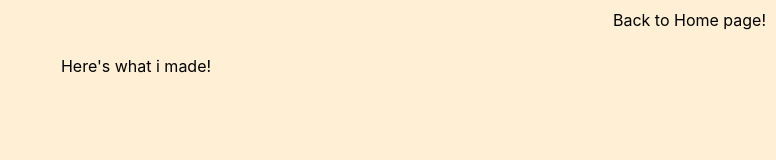
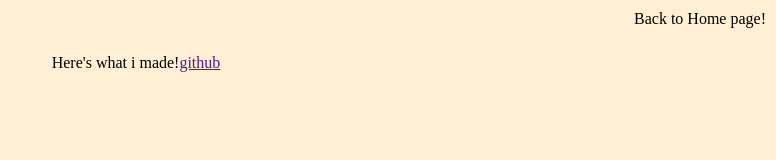
Before and after one commit to naima-shk/Blog, a React (Create React App) app in the folder Frontend/: page /Projects in a window 1280 px wide. Shown: the top 160 px of the page, without its empty margins (504-1280 px from the left). Built offline with nearby package versions, Linux system fonts and the light colour scheme.

Commit message:
'upgrading'

```diff
--- a/Frontend/src/App.js
+++ b/Frontend/src/App.js
@@ -9,11 +9,9 @@ import styled from "styled-components";
 
 const Container = styled.div`
   margin: 0;
-  font-family: -apple-system, BlinkMacSystemFont, "Segoe UI", "Roboto", "Oxygen",
-    "Ubuntu", "Cantarell", "Fira Sans", "Droid Sans", "Helvetica Neue",
-    sans-serif;
+  font-family: Cormorant;
   height: 100vh;
-  background-color: papayawhip;
+  background-color:papayawhip ;
   display: flex;
   flex-direction: column;
   justify-content: center;
--- a/Frontend/src/components/Navbar.js
+++ b/Frontend/src/components/Navbar.js
@@ -2,21 +2,22 @@ import React from "react";
 import { Link } from "react-router-dom";
 import styled from "styled-components";
 
-const Container = styled.div``;
+const Container = styled.div`
+
+`;
 
 const Nav = styled.nav`
   display: flex;
   flex-direction: row;
   justify-content: center;
-  font-size: 12px;
-  color: palevioletred;
+  font-size: 15px;
 `;
 
 const NavLink = styled(Link)`
   text-decoration: none;
   color: black;
   padding: 10px;
-  background: papayawhip;
+
 `;
 
 const ContactLink = styled.a`
@@ -24,6 +25,7 @@ const ContactLink = styled.a`
   color: black;
   padding: 10px;
   background: papayawhip;
+
 `;
 
 const Navbar = () => {
--- a/Frontend/src/pages/About/index.js
+++ b/Frontend/src/pages/About/index.js
@@ -6,6 +6,7 @@ const Container = styled.div`
   display: block;
   flex-direction: column;
   height: 100vh;
+
 `;
 
 const MainText = styled.h1`
--- a/Frontend/src/pages/Projects/index.js
+++ b/Frontend/src/pages/Projects/index.js
@@ -1,6 +1,7 @@
 import React from "react";
 import styled from "styled-components";
 import BackLink from "../../components/BackLink";
+import {Link} from  "react-router-dom";
 const Container = styled.div`
   display: inline;
   justify-content: center;
@@ -15,7 +16,9 @@ const Projects = () => {
   return (
     <Container>
       <BackLink />
-      <Text>Here's what i made!</Text>
+      <Text> Here's what i made!
+        <Link  href=" link to:https://github.com/naimiii?subject=Contact Form">  github</Link>
+      </Text>
     </Container>
   );
 };
```
